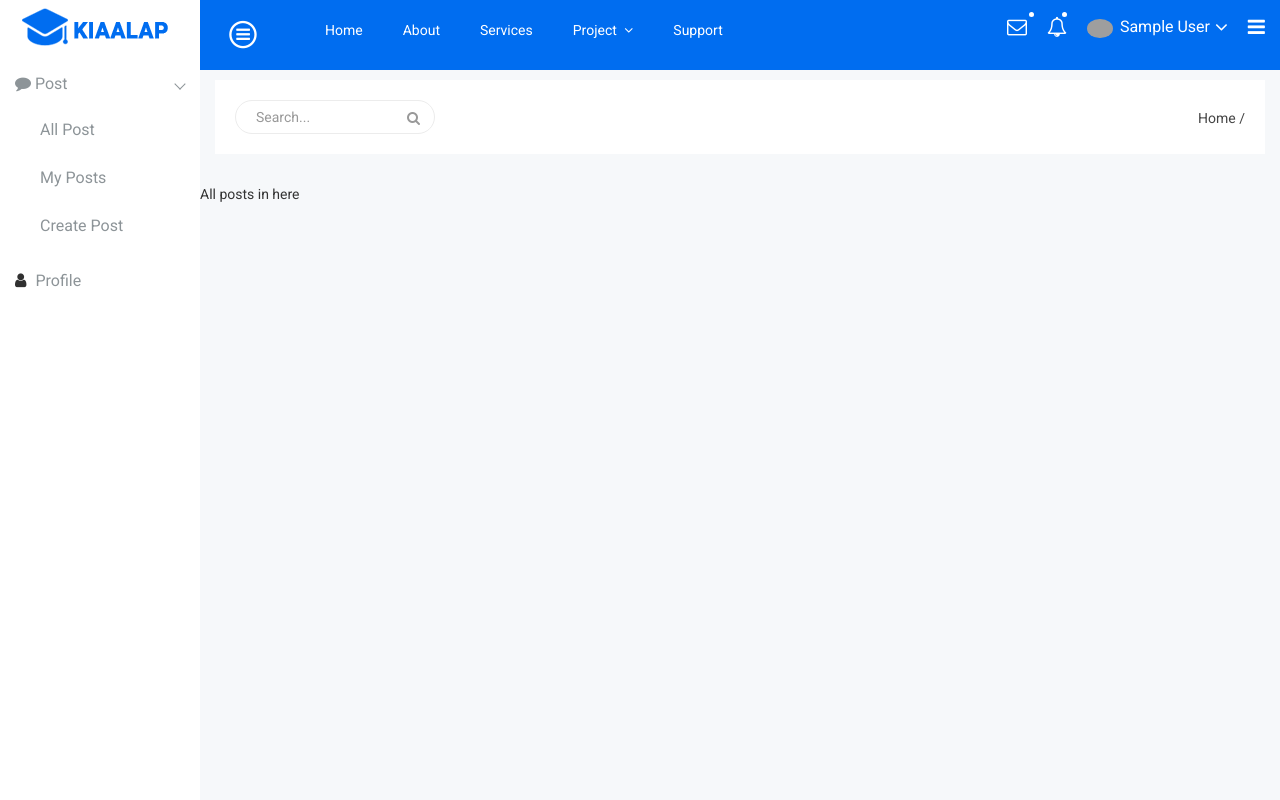
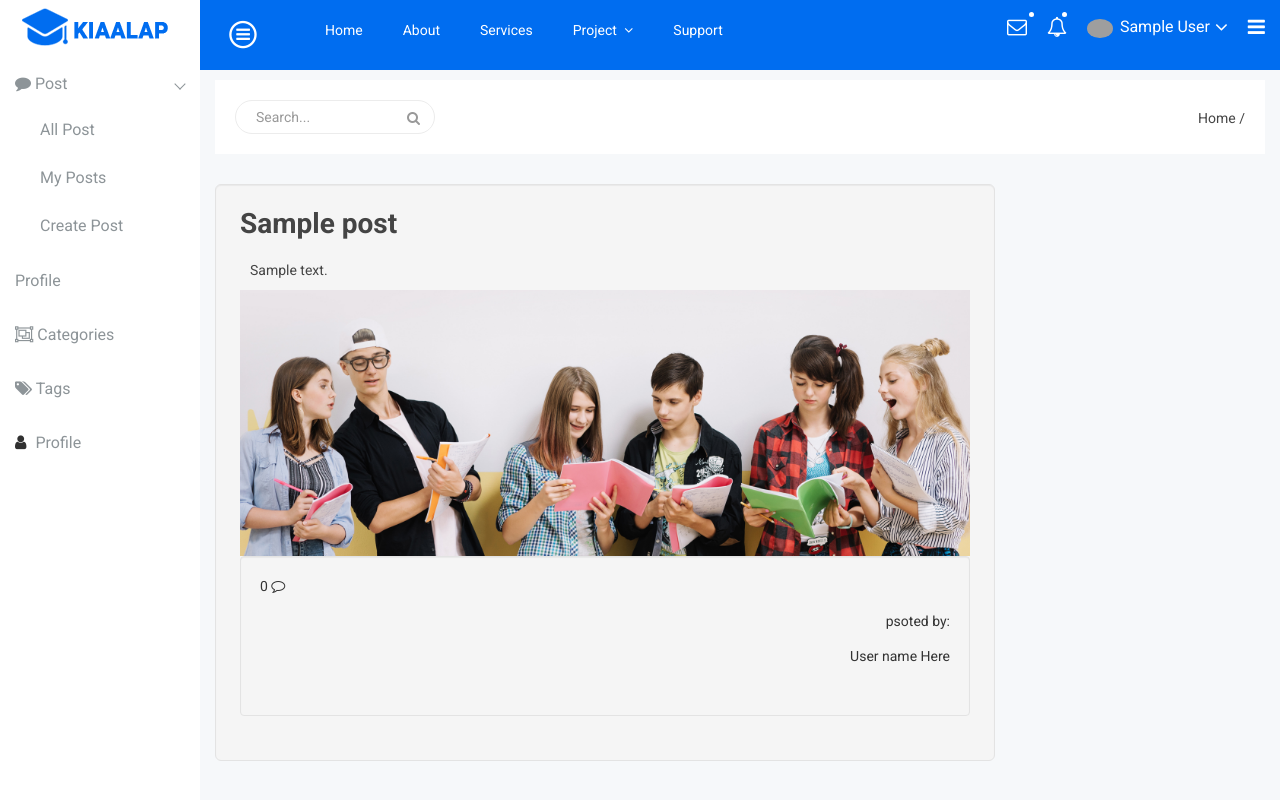
Before and after one commit to celxkodez/ceemstack, a Laravel app: page /posts in a window 1280 px wide. Run offline with Laravel 8, Linux system fonts and the light colour scheme; a user stored in the database is signed in; tables that the repository leaves empty hold one stand-in row (values such as "Sample post"); some libraries are stand-ins or nearby versions; grey boxes are pictures that could not be loaded.

Commit message:
post module done

```diff
--- a/app/Http/Controllers/PostController.php
+++ b/app/Http/Controllers/PostController.php
@@ -6,6 +6,9 @@ use Illuminate\Http\Request;
 use App\Post;
 use Session;
 use Auth;
+// use Illuminate\Http\Concerns\InteractsWithInput;
+
+
 
 class PostController extends Controller
 {
@@ -23,7 +26,8 @@ class PostController extends Controller
 
     public function index()
     {
-        return view('post.index');
+        return view('post.index')
+                ->with('posts', Post::all());
     }
 
     /**
@@ -47,14 +51,54 @@ class PostController extends Controller
 
         $this->validate($request, [
             'post_title' => 'required|max:255',
+            'post_body' => 'required',
+            'post_img' => 'image'
         ]);
 
-        Post::create([
-            'post_title' => $request->post_title,
-            'post_body' => $request->post_body,
-            'code' => $request->code,
-            'poster_id' => Auth::user()->id
-        ]);
+
+
+
+
+        // dd($request);
+
+        // $request->has
+        if($request->hasFile('post_img')){
+            $post_img = $request->post_img;
+
+
+            // dd($post_img);
+
+            // dd($request->request);
+            $post_img_new_name = time() . $post_img->getClientOriginalName();
+
+            $post_img->move('uploads/posts', $post_img_new_name);
+
+
+
+            Post::create([
+                'post_title' => $request->post_title,
+                'post_body' => $request->post_body,
+                'post_img' => 'uploads/posts/'.$post_img_new_name,
+                'code' => $request->code,
+                'poster_id' => Auth::user()->id,
+                'poster_name' => Auth::user()->name,
+                'slug' => str_replace(' ', '-', $request->post_title)
+            ]);
+        }else {
+
+            // dd($request->post_img);
+            Post::create([
+                'post_title' => $request->post_title,
+                'post_body' => $request->post_body,
+                // 'post_img' => 'uploads/posts'.$post_img_new_name,
+                'code' => $request->code,
+                'poster_id' => Auth::user()->id,
+                'poster_name' => Auth::user()->name,
+                'slug' => str_replace(' ', '-', $request->post_title)
+            ]);
+        }
+
+        // str_repla
 
         Session::flash('success', 'Post Created Successfully');
 
--- a/app/Post.php
+++ b/app/Post.php
@@ -3,12 +3,24 @@
 namespace App;
 
 use Illuminate\Database\Eloquent\Model;
+use Illuminate\Database\Eloquent\SoftDeletes;
 
 class Post extends Model
 {
+    use SoftDeletes;
     protected $fillable = [
-        'post_title', 'post_body', 'category_id', 'poster_id', 'code', 'post_img'
+        'post_title',
+        'post_body',
+        'category_id',
+        'poster_id',
+        'code',
+        'post_img' ,
+        'slug',
+        'poster_name'
     ];
+
+    protected $dates =['deleted_at'];
+
     public function category()
     {
         return $this->belongsTo('App\Category');
--- a/resources/views/layouts/auth-layout/app.blade.php
+++ b/resources/views/layouts/auth-layout/app.blade.php
@@ -122,29 +122,41 @@
                          <li>
                             <a title="Profile" href="{{ route('profile') }}" aria-expanded="false">
                                 <!-- <span class="educate-icon educate-event icon-wrap sub-icon-mg" aria-hidden="true"></span>  -->
+                                <!-- <i class="fa fa-user icon-wrap sub-icon-mg" aria-hidden="true"></i> -->
+
+                                <span class="mini-click-non">Profile</span>
+                            </a>
+                        </li>
+
+                        <li>
+                            <a title="Profile" href="{{ route('profile') }}" aria-expanded="false">
+                                <!-- <span class="educate-icon educate-event icon-wrap sub-icon-mg" aria-hidden="true"></span>  -->
+                                <!-- <i class="fa fa-user icon-wrap sub-icon-mg" aria-hidden="true"></i> -->
+                                <!-- <i class="fas fa-object-group    "></i> -->
+                                <i class="fa fa-object-group" aria-hidden="true"></i>
+                                <span class="mini-click-non">Categories</span>
+                            </a>
+                        </li>
+
+                        <li>
+                            <a title="Tags" href="" aria-expanded="false">
+                                <!-- <span class="educate-icon educate-event icon-wrap sub-icon-mg" aria-hidden="true"></span>  -->
+                                <!-- <i class="fa fa-user icon-wrap sub-icon-mg" aria-hidden="true"></i> -->
+                                <i class="fa fa-tags" aria-hidden="true"></i>
+                                <span class="mini-click-non">Tags</span>
+                            </a>
+                        </li>
+
+                        <li>
+                            <a title="Profile" href="{{ route('profile') }}" aria-expanded="false">
+                                <!-- <span class="educate-icon educate-event icon-wrap sub-icon-mg" aria-hidden="true"></span>  -->
                                 <i class="fa fa-user icon-wrap sub-icon-mg" aria-hidden="true"></i>
                                 <span class="mini-click-non">Profile</span>
                             </a>
                         </li>
+
+
                         <!--
-                        <li>
-                            <a class="has-arrow" href="all-professors.html" aria-expanded="false"><span class="educate-icon educate-professor icon-wrap"></span> <span class="mini-click-non">Professors</span></a>
-                            <ul class="submenu-angle" aria-expanded="false">
-                                <li><a title="All Professors" href="all-professors.html"><span class="mini-sub-pro">All Professors</span></a></li>
-                                <li><a title="Add Professor" href="add-professor.html"><span class="mini-sub-pro">Add Professor</span></a></li>
-                                <li><a title="Edit Professor" href="edit-professor.html"><span class="mini-sub-pro">Edit Professor</span></a></li>
-                                <li><a title="Professor Profile" href="professor-profile.html"><span class="mini-sub-pro">Professor Profile</span></a></li>
-                            </ul>
-                        </li>
-                        <li>
-                            <a class="has-arrow" href="all-students.html" aria-expanded="false"><span class="educate-icon educate-student icon-wrap"></span> <span class="mini-click-non">Students</span></a>
-                            <ul class="submenu-angle" aria-expanded="false">
-                                <li><a title="All Students" href="all-students.html"><span class="mini-sub-pro">All Students</span></a></li>
-                                <li><a title="Add Students" href="add-student.html"><span class="mini-sub-pro">Add Student</span></a></li>
-                                <li><a title="Edit Students" href="edit-student.html"><span class="mini-sub-pro">Edit Student</span></a></li>
-                                <li><a title="Students Profile" href="student-profile.html"><span class="mini-sub-pro">Student Profile</span></a></li>
-                            </ul>
-                        </li>
                         <li>
                             <a class="has-arrow" href="all-courses.html" aria-expanded="false"><span class="educate-icon educate-course icon-wrap"></span> <span class="mini-click-non">Courses</span></a>
                             <ul class="submenu-angle" aria-expanded="false">
--- a/resources/views/post/index.blade.php
+++ b/resources/views/post/index.blade.php
@@ -2,8 +2,60 @@
 
 
 @section('contents')
+    @foreach( $posts as $post)
+        <div class="container-fluid">
+            <div class="row">
+                <!-- <div class="col-lg-8 col-md-11 ml-5 col-sm-11 col-xs-11"> -->
 
-  <div>All posts in here</div>
+                    <div class="col-lg-9 select2-drop-auto-width col-md-9 col-sm-12 col-xs-12">
+
+                        <div class="well well-lg">
+                            <a href="" class=" mCS-dark" style="color: #444;">
+                                <div class="header">
+                                    <H1>{{ $post->post_title }} </H1>
+                                </div>
+                            </a>
+                            <a class=" back-link" style="color: #444;" href="">
+                                <div class="section">
+                                    <!-- <p> -->
+                                        {{ $post->post_body }}
+                                    <!-- </p> -->
+                                </div>
+                            </a>
+                            <div class=" img-stack">
+                                <img src="img/blog-details/1.jpg" alt="">
+
+                            </div>
+                            <div class="well">
+                                <div class="row">
+                                    <div class="col-lg-6 floatleft alignleft">
+                                        <span>0</span>
+                                        <i class="fa fa-comment-o" aria-hidden="true"></i>
+                                    </div>
+
+
+                                    <div class="col-lg-6 floatright alignright text-right">
+                                            <!-- <span class=""></span> -->
+                                            <p>psoted by:</p>
+                                            <p>User name Here</p>
+                                            <!-- <div class="">posted by:</div>
+                                            <div class="">User name Here</div> -->
+                                            <!-- <span class="block inline-block">User name Here</span> -->
+                                    </div>
+                                </div>
+
+
+
+                            </div>
+                        </div>
+                    </div>
+
+                <!-- </div> -->
+            </div>
+        </div>
+    @endforeach
+
+
 
 
 
```
Also changed, not shown: resources/views/post/create-post.blade.php (+20 -34 lines), database/migrations/2020_03_24_170447_create_posts_table.php, 1 other file.
